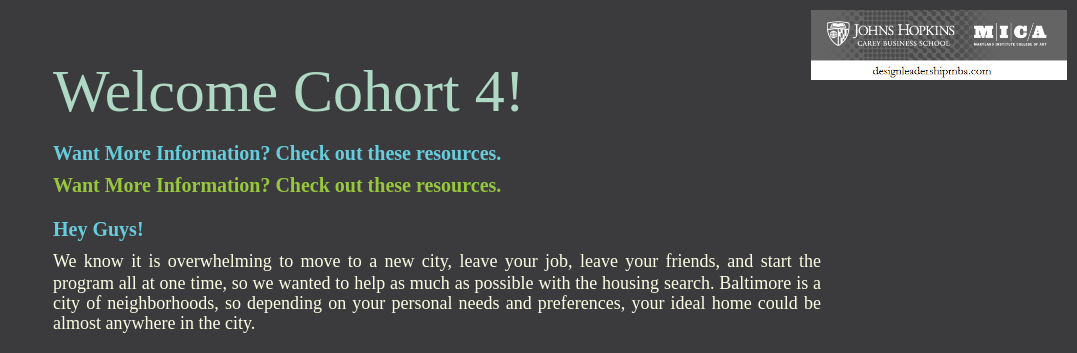
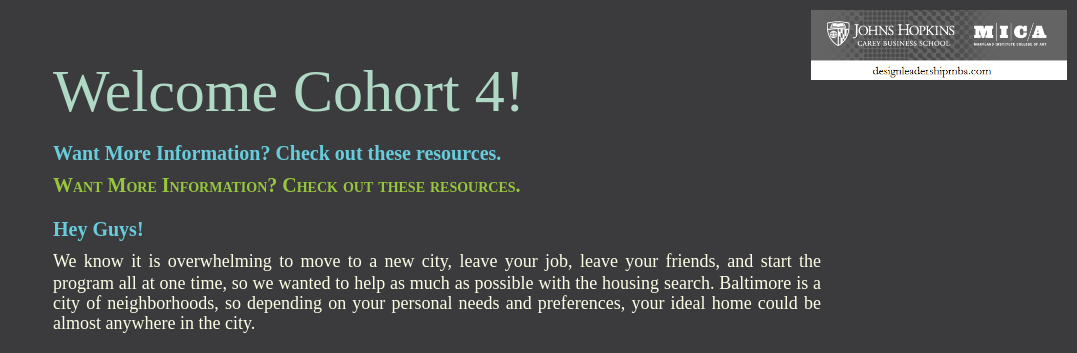
Before and after one commit to Karahmel/MAMBAMap, a Jekyll site: the page built from index.html, in a window 1280 px wide. Shown: the top 353 px of the page, without its empty margins (203-1280 px from the left). Built offline with Jekyll 4.4.1, drawn with Linux system fonts in a browser that asks for light colours; some web fonts are replaced; Markdown is read by kramdown in place of the engine named in the settings.

Commit message:
Update screen.css

```diff
--- a/css/screen.css
+++ b/css/screen.css
@@ -21,12 +21,13 @@
 font-size: 1em;
   margin-bottom: .5em;
   color: #67cddc;
-  font-variant: all-caps;
+  font-variant: uppercase;
 }
 
 h2 {
     font-size: 1em;
       color: #98c73d;
+        font-variant: small-caps;
 }
 
 h3 {
@@ -46,7 +47,6 @@
 h6 {
   font-size: .75em;
   color: white;
-  font style: oblique;
 }
 p {
     font-size: .6em;
```
